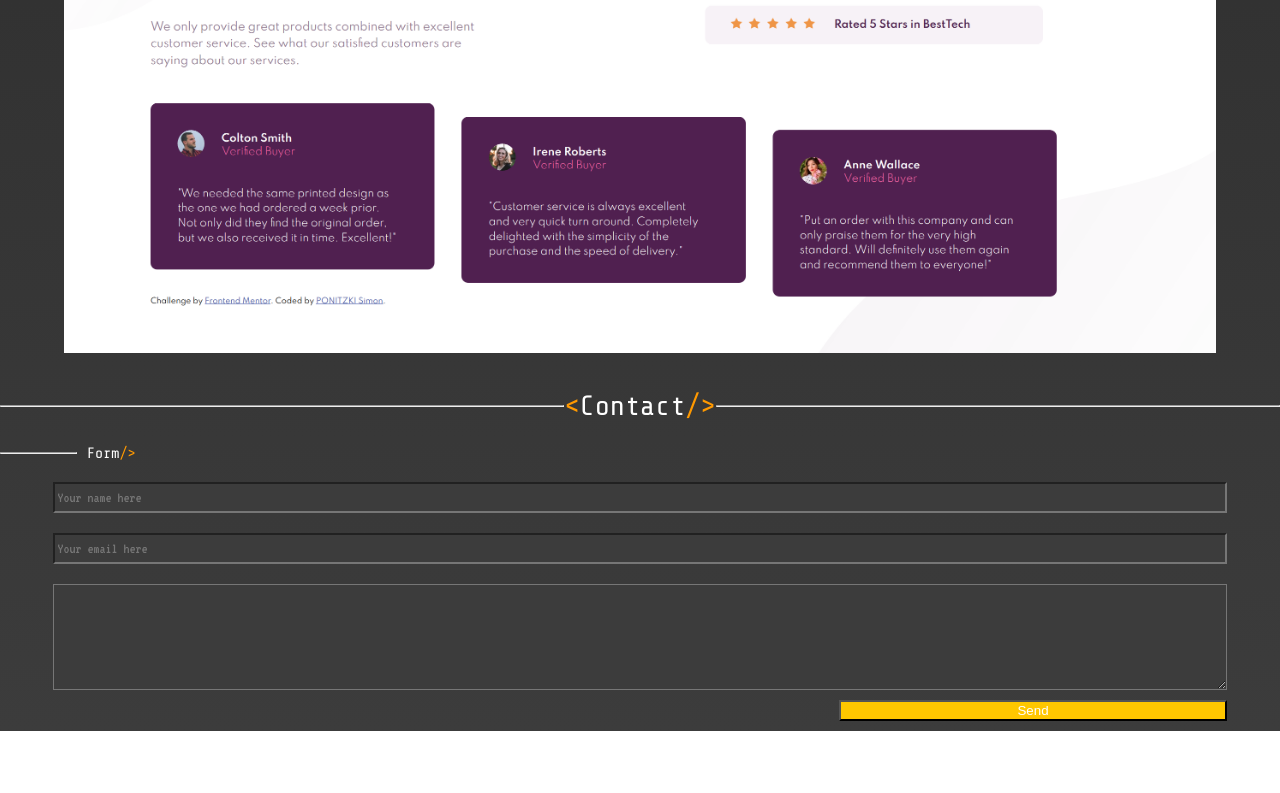
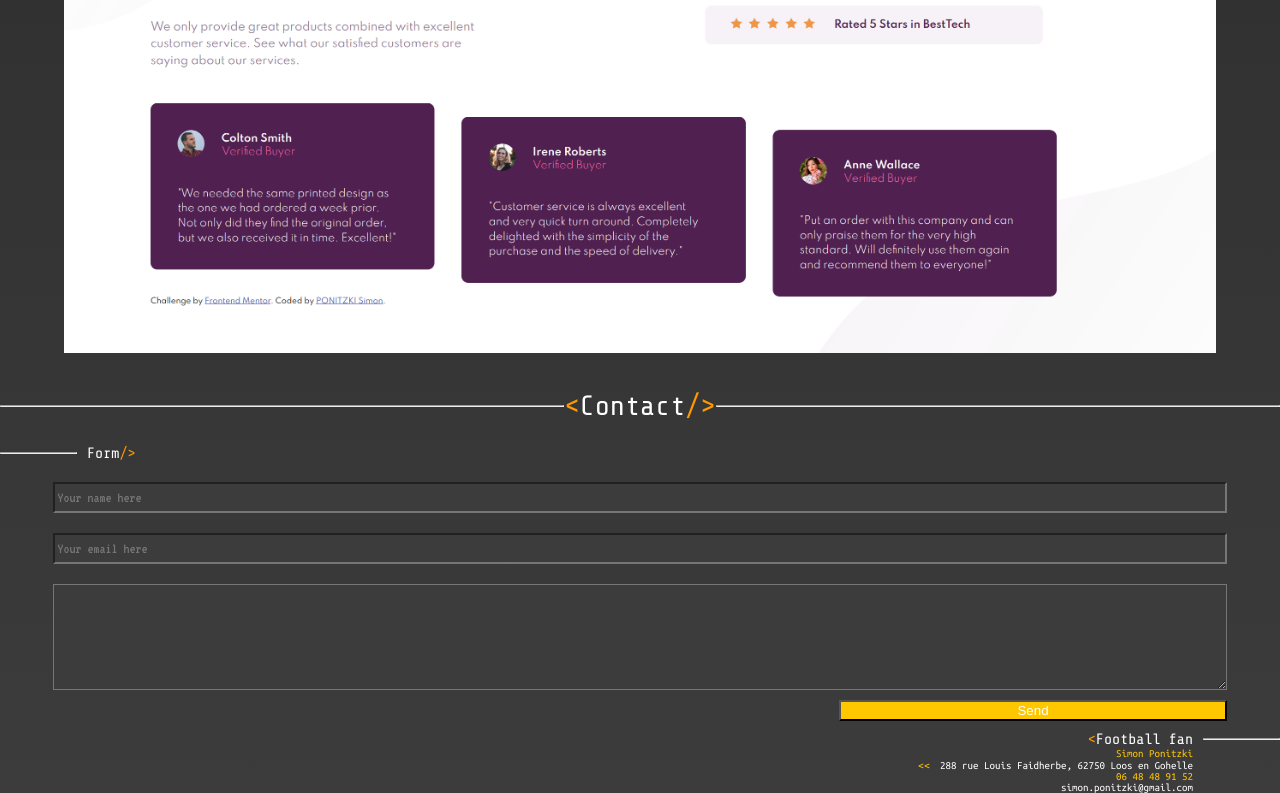
Before and after one commit to sakayase/portfolio, a website: page index.html in a window 1280 px wide. Shown: the part 3645-4438 px from the top of the page. Before the commit the page ends 4376 px from the top, so only its background shows below. Drawn offline with nearby package versions, Linux system fonts and the light colour scheme; a web font is replaced by a local one.

Commit message:
0.5
Ajout de la partie contact--info dans la section contact.
(Modification de _contact.scss index.html et style.css)
Il manque les icones de reseaux sociaux et une carte google map

```diff
--- a/index.html
+++ b/index.html
@@ -97,7 +97,7 @@
             <h3 class="contact--title-div--second-title contact--title-div--second-title__left">Form</h3>
         </div>
 
-        <form action="" class="contact-form">
+        <form action="" class="contact--form">
             <label for="name"></label>
             <input type="text" name="name-input" placeholder="Your name here" minlenght="2" id="name" class="name-input">
             <label for="email"></label>
@@ -107,6 +107,21 @@
             <input type="submit" value="Send" class="send-input">
         </form>
 
+
+        <article class="contact--info">
+            <div class="contact--title-div contact--title-div__right">
+                <h3 class="contact--title-div--second-title contact--title-div--second-title__right">Football fan</h3>
+                <hr class="contact--title-div--hr contact--title-div--hr__right">
+            </div>
+            <ul class="contact--info--list">
+                <li class="contact--info--list--element contact--info--list--element__highlighted">Simon Ponitzki</li>
+                <li class="contact--info--list--element contact--info--list--element__adress">288 rue Louis Faidherbe, 62750 Loos en Gohelle</li>
+                <li class="contact--info--list--element contact--info--list--element__highlighted">06 48 48 91 52</li>
+                <li class="contact--info--list--element">simon.ponitzki@gmail.com</li>
+            </ul>
+
+        </article>
+
     </section>
 
 
--- a/scss/components/_contact.scss
+++ b/scss/components/_contact.scss
@@ -42,7 +42,7 @@
 
 
 
-.contact-form {
+.contact--form {
     display: flex;
     margin: 10px auto;
     flex-direction: column;
@@ -84,3 +84,62 @@
     background-color: $yellow;
     align-self: flex-end;
 }
+
+
+.contact--info {
+    display: flex;
+    flex-direction: column;
+
+    &>* { /* tt les enfants de .contact (parent) */
+        margin: 0px;
+    }
+    .contact--title-div {
+        display: flex;
+        align-self: flex-end;
+
+
+
+        .contact--title-div--hr {
+            width: 75px;
+            height: 0.0001rem;
+            align-self: center;
+        }
+
+        .contact--title-div--hr__right {
+            margin: 0 0 0 10px;
+        }
+
+        .contact--title-div--second-title {
+            margin: 0;
+        }
+
+        .contact--title-div--second-title__right::after {
+            display: none;
+        }
+
+    }
+
+    .contact--title-div__right {
+        align-self: flex-end;
+    }
+
+    .contact--info--list {
+        list-style-type: none;
+        text-align: right;
+        padding-right: 75+10+2px;  // 75px du hr width + 10 du hr margin + 2 des borders du hr;
+        font-family: $content-font;
+        font-size: 0.6875rem;
+        color: white;
+    }
+
+    .contact--info--list--element__highlighted {
+        color: $yellow;
+    }
+
+    .contact--info--list--element__adress::before {
+        color: $yellow;
+        font-size: 0.75rem;
+        padding-right: 10px;
+        content: "<<";
+    }
+}
```
Also changed, not shown: css/style.css.
